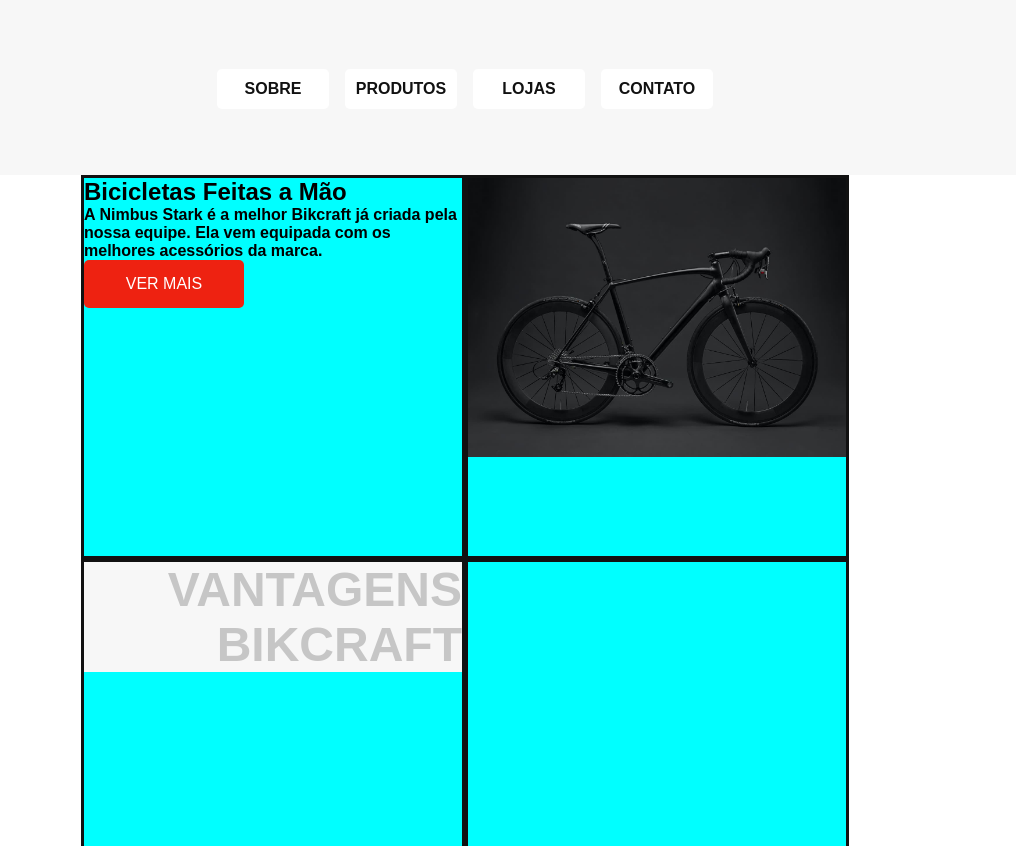
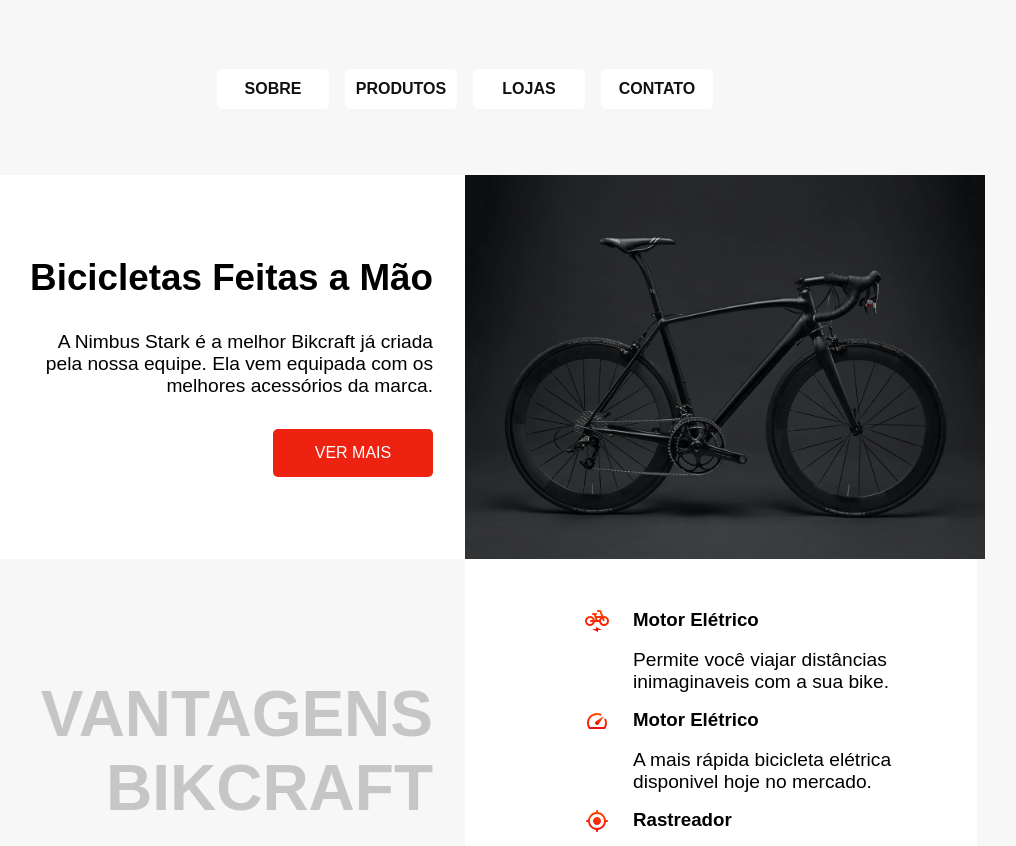
Before and after one commit to Origamid-Curso-Exercicios/posicionamento, a plain HTML site: page posicionamento/index.html in a window 1280 px wide. Shown: the part 97-943 px from the top of the page, without its empty margins (175-1191 px from the left). Drawn offline with Linux system fonts and the light colour scheme.

Commit message:
Review
Review step 1 finished.

Class amount reduction.

```diff
--- a/posicionamento/index.html
+++ b/posicionamento/index.html
@@ -23,10 +23,10 @@
       </div>
     </header>
 
-    <main class="main">
-      <section class="container general-margins products-grid">
-        <div class="box">
-          <h2 class="produtct-title">Bicicletas Feitas a Mão</h2>
+    <main class="main container">
+      <section class="general-margins products-grid">
+        <div class="box content-grid content-description">
+          <h2 class="product-title">Bicicletas Feitas a Mão</h2>
           <p class="descriptive">
             A Nimbus Stark é a melhor Bikcraft já criada pela nossa equipe. Ela
             vem equipada com os melhores acessórios da marca.
@@ -34,7 +34,7 @@
           <a href="/" class="btn">VER MAIS</a>
         </div>
 
-        <figure class="box bike-figure">
+        <figure class="box">
           <img
             src="./imagens/bicicleta.jpg"
             alt="Nimbus Stark"
@@ -42,13 +42,36 @@
           />
         </figure>
 
-        <div class="box">
+        <div class="box content-grid">
           <h2 class="vantages">VANTAGENS BIKCRAFT</h2>
         </div>
-        <div class="box"></div>
-        <div class="box"></div>
-        <div class="box"></div>
+
+        <div class="box box-grid">
+          <div class="list-grid">
+            <img src="./imagens/eletrica.svg" alt="Moto" class="icon" />
+            <h3 class="list-title">Motor Elétrico</h3>
+            <p>Permite você viajar distâncias inimaginaveis com a sua bike.</p>
+          </div>
+
+          <div class="list-grid">
+            <img
+              src="./imagens/velocidade.svg"
+              alt="Velicimentro"
+              class="icon"
+            />
+            <h3 class="list-title">Motor Elétrico</h3>
+            <p>A mais rápida bicicleta elétrica disponivel hoje no mercado.</p>
+          </div>
+
+          <div class="list-grid">
+            <img src="./imagens/rastreador.svg" alt="Rastreado" class="icon" />
+            <h3 class="list-title">Rastreador</h3>
+            <p>Rastreador e sistema anti-furto para garantir o seu sossego.</p>
+          </div>
+        </div>
       </section>
     </main>
+
+    <footer class="footer footer-margin"><p>Bikcraft. Alguns direitos reservados</p></footer>
   </body>
 </html>
--- a/posicionamento/style.css
+++ b/posicionamento/style.css
@@ -20,58 +20,45 @@
   justify-content: center;
 }
 
+.box-grid {
+  display: grid;
+  align-content: center;
+  gap: 1em;
+  justify-content: center;
+}
+
 .products-grid {
   display: grid;
-  grid-template-columns: repeat(2, 24em);
+  grid-template-columns: repeat(2, 35em);
   justify-content: center;
   height: auto;
 }
 
-.content-flex {
-  display: flex;
-  flex-direction: column;
-  justify-content: center;
+.content-grid {
+  display: grid;
+  align-content: center;
+  justify-items: end;
   gap: 2em;
-  align-items: flex-end;
 }
 
-.paragraph-list {
-  display: flex;
-  flex-direction: column;
-  justify-content: space-evenly;
+.list-grid {
+  display: grid;
+  grid-template-columns: 1em 17em;
+  gap: 1em 2em;
 }
 
-.list {
-  display: grid;
-  grid-template-columns: 1rem 23rem;
-  gap: 1em;
+.list-grid h3 {
+  text-align: left;
 }
-
-.list p {
-  grid-column: 2;
-}
-
-.list-padding {
-  padding: 2.5em 0 0 3em;
-}
-
-.footer {
-  grid-column: 1 / -1;
-  display: grid;
-  align-items: center;
+.list-grid p {
+  grid-column: 2 / -1;
+  text-align: left;
+  font-size: 1.2em;
 }
 
 /* Margins - padding */
 .general-margins {
   margin: 3.5em auto;
-}
-
-.content-margin {
-  margin: 2em;
-}
-
-.content-padding {
-  padding: 2em 0.7em 2em 2em;
 }
 
 .figure .pic {
@@ -91,12 +78,12 @@ body {
 
 .container {
   width: 80%;
+  height: auto;
 }
 
 .box {
-  background-color: aqua;
+  width: 35em;
   height: 24em;
-  border: #111 solid;
 }
 
 /* Header */
@@ -125,6 +112,7 @@ body {
 /* Main */
 .main {
   background-color: rgb(255, 255, 255);
+  margin: auto;
   height: auto;
 }
 
@@ -134,16 +122,21 @@ body {
   text-align: right;
 }
 
-.descriptive {
-  font-weight: bold;
+.product-title {
+  font-size: 2.3em;
+}
+.content-description {
+  text-align: end;
+  padding: 2em;
 }
 
-.bike-figure {
-  width: auto;
+.descriptive {
+  font-size: 1.2em;
+  padding-left: 5em;
 }
 
-.product-pic {
-  width: 100%;
+.box .product-pic {
+  width: 32.5em;
 }
 
 .btn {
@@ -156,7 +149,6 @@ body {
   text-decoration: none;
   display: inline-block;
   font-size: 16px;
-  align-self: end;
 }
 
 /* Vantages */
@@ -165,12 +157,12 @@ body {
   text-align: right;
   color: #c6c6c6;
   background-color: #f7f7f7;
-  font-size: 3em;
-}
-
-/* List */
-.list {
-  width: 24em;
+  font-size: 4em;
+  width: inherit;
+  height: inherit;
+  display: grid;
+  align-items: center;
+  padding-right: 0.5em;
 }
 
 /* Footer */
@@ -181,3 +173,11 @@ body {
   font-size: 20px;
   height: 5em;
 }
+
+.footer-margin {
+  margin: 3em 0 0;
+}
+
+.footer p {
+  padding: 2em;
+}
```
